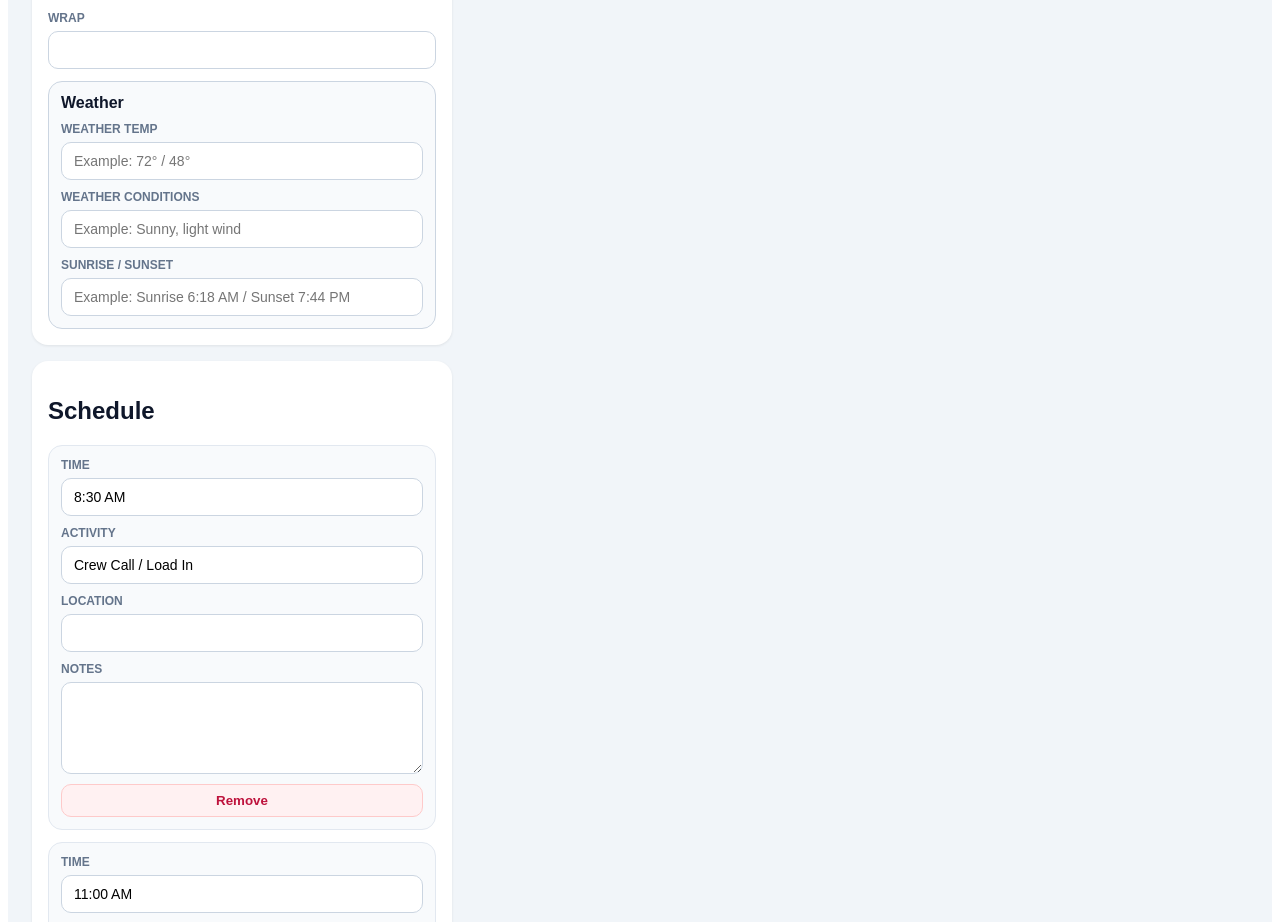
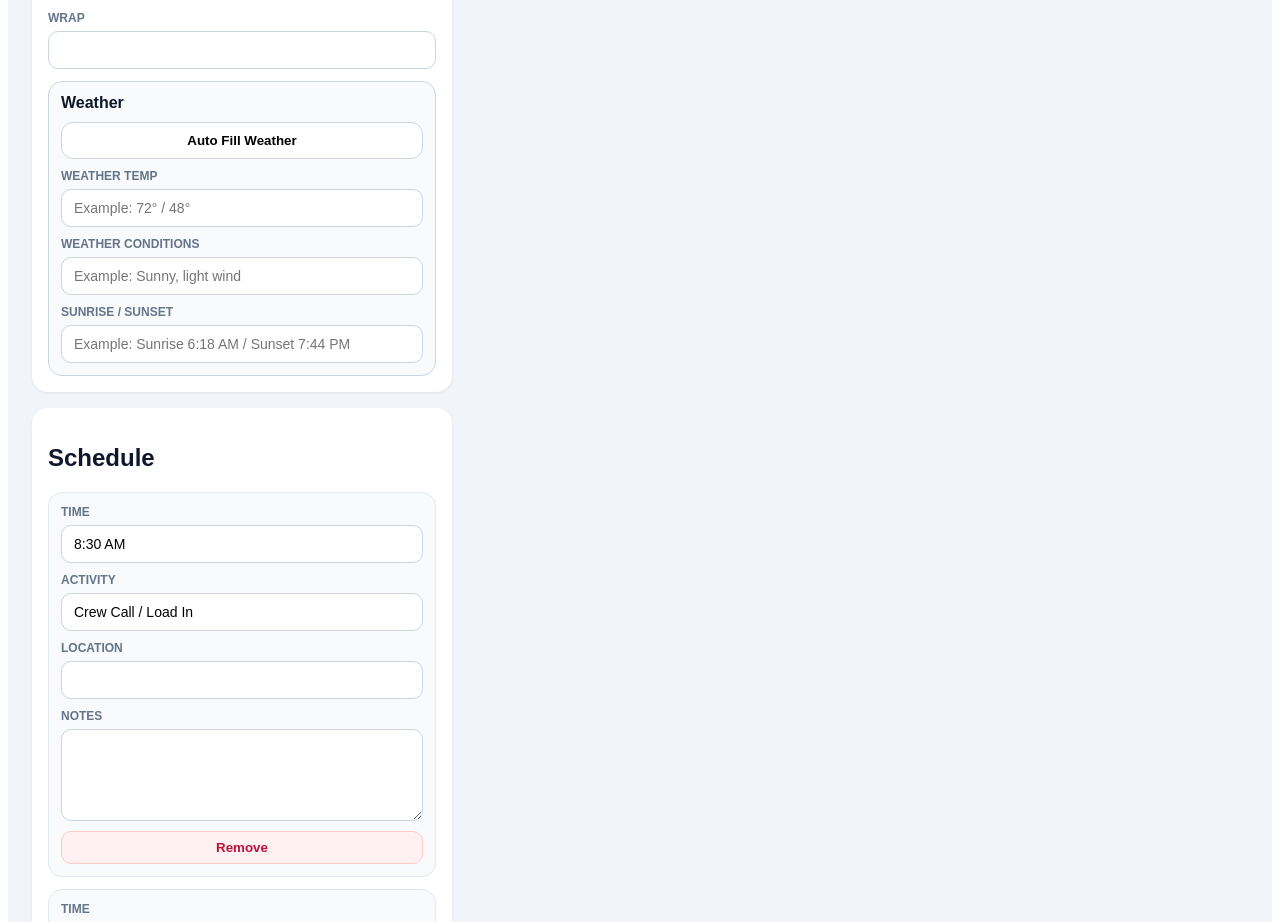
Before and after one commit to Innesrod/call-sheet-app, a React (Vite) app: page / in a window 1280 px wide. Shown: the part 1312-2234 px from the top of the page. Built offline with nearby package versions, Linux system fonts and the light colour scheme.

Commit message:
Update App.jsx

```diff
--- a/src/App.jsx
+++ b/src/App.jsx
@@ -343,6 +343,10 @@ export default function App() {
 
           <div style={styles.weatherBox}>
             <h3 style={styles.weatherTitle}>Weather</h3>
+
+            <button onClick={autoFillWeather} style={styles.secondaryButton}>
+            Auto Fill Weather
+            </button>
             <Input label="Weather Temp" value={activeDay.weatherTemp} onChange={(v) => updateDay("weatherTemp", v)} placeholder="Example: 72° / 48°" />
             <Input label="Weather Conditions" value={activeDay.weatherConditions} onChange={(v) => updateDay("weatherConditions", v)} placeholder="Example: Sunny, light wind" />
             <Input label="Sunrise / Sunset" value={activeDay.sunTimes} onChange={(v) => updateDay("sunTimes", v)} placeholder="Example: Sunrise 6:18 AM / Sunset 7:44 PM" />
```
